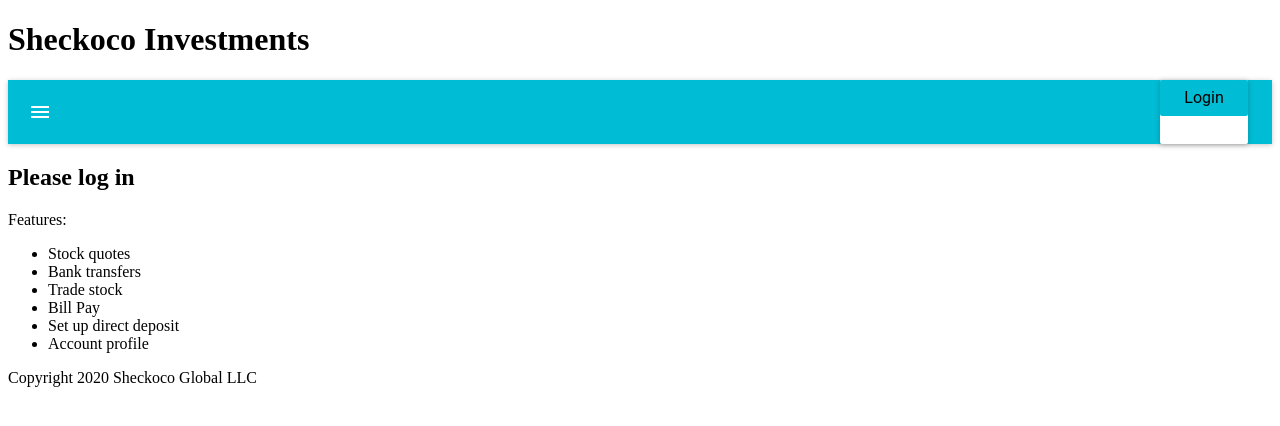
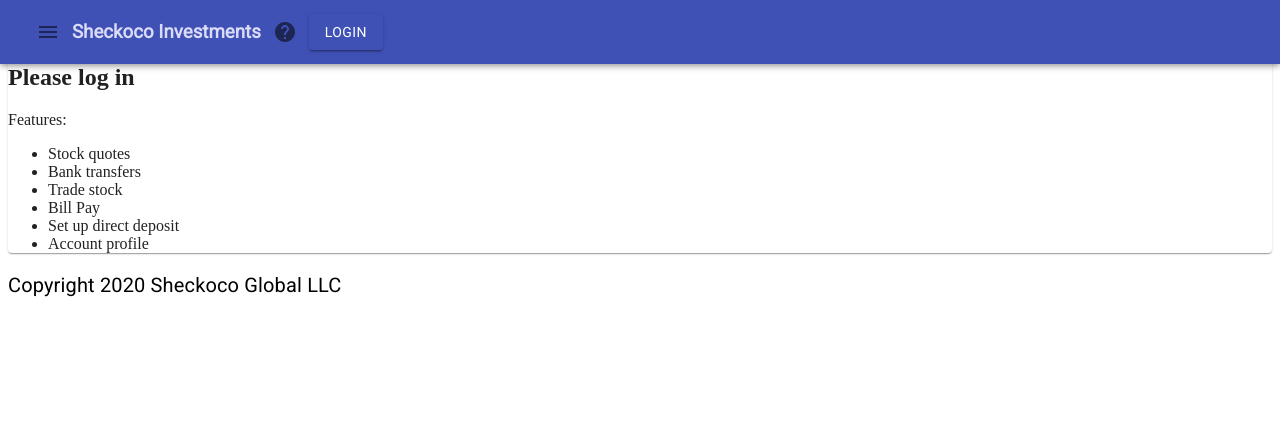
Before and after one commit to mshecket/sheckoco-web-app, a React (Create React App) app: page / in a window 1280 px wide. Shown: the top 426 px of the page. Built offline with nearby package versions, Linux system fonts and the light colour scheme.

Commit message:
Updated to the correct Material UI dependency!
I was loading some kind of weird beta version instead of the current version....yikes! Also improved some other stuff.

```diff
--- a/package.json
+++ b/package.json
@@ -5,7 +5,8 @@
   "keywords": [],
   "main": "src/index.js",
   "dependencies": {
-    "material-ui": "0.20.2",
+    "@material-ui/core": "4.5.1",
+    "@material-ui/icons": "4.5.1",
     "react": "16.8.6",
     "react-dom": "16.8.6",
     "react-scripts": "3.0.1"
--- a/public/index.html
+++ b/public/index.html
@@ -10,7 +10,8 @@
       homescreen on Android. See https://developers.google.com/web/fundamentals/engage-and-retain/web-app-manifest/
     -->
 	<link rel="manifest" href="%PUBLIC_URL%/manifest.json">
-	<link rel="shortcut icon" href="%PUBLIC_URL%/favicon.ico">
+  <link rel="shortcut icon" href="%PUBLIC_URL%/favicon.ico">
+  <link href="https://fonts.googleapis.com/css?family=Roboto&display=swap" rel="stylesheet">
   <!--
       Notice the use of %PUBLIC_URL% in the tags above.
       It will be replaced with the URL of the `public` folder during the build.
--- a/src/components/SheckocoFooter.js
+++ b/src/components/SheckocoFooter.js
@@ -1,9 +1,10 @@
 import React from "react"
+import Typography from "@material-ui/core/Typography"
 
 function SheckocoFooter() {
   return (
     <footer>
-      <p>Copyright 2020 Sheckoco Global LLC</p>
+      <Typography variant='h6'>Copyright 2020 Sheckoco Global LLC</Typography>
     </footer>
   );
 }
--- a/src/components/SheckocoHeader.js
+++ b/src/components/SheckocoHeader.js
@@ -1,22 +1,27 @@
 import React from "react"
 
-import MuiThemeProvider from 'material-ui/styles/MuiThemeProvider'
+import AppBar from "@material-ui/core/AppBar"
+import ToolBar from "@material-ui/core/Toolbar"
+import Button from "@material-ui/core/Button"
+import IconButton from "@material-ui/core/IconButton"
+import MenuIcon from "@material-ui/icons/Menu"
+import HelpIcon from "@material-ui/icons/Help"
 
-import AppBar from "material-ui/AppBar"
-import Toolbar from "material-ui/Toolbar/Toolbar"
-import RaisedButton from "material-ui/RaisedButton"
 
 function SheckocoHeader() {
   return (
   <header>
-      <h1>Sheckoco Investments</h1>
-      <MuiThemeProvider>
-        <AppBar>
+    <AppBar>
+      <ToolBar>
+      <IconButton><MenuIcon /></IconButton>
+      <h3>Sheckoco Investments</h3>
+      <IconButton><HelpIcon /> </IconButton>
+      <Button variant="contained" color="primary">
+        Login
+      </Button>
+      </ToolBar>
 
-           <RaisedButton color="inherit" primary={true}>Login</RaisedButton>
-
-        </AppBar>
-      </MuiThemeProvider>
+    </AppBar>
   </header>
   )
 };
--- a/src/components/SheckocoMainContent.js
+++ b/src/components/SheckocoMainContent.js
@@ -1,9 +1,13 @@
 import React from "react"
+import Paper from "@material-ui/core/Paper"
 
 function SheckocoMainContent()
 {
   return (
     <main>
+      <Paper>
+        <br/>
+        <br/>
         <h2>Please log in</h2>
           <p>Features:</p>
             <ul>
@@ -14,6 +18,7 @@
               <li>Set up direct deposit</li>
               <li>Account profile</li>
             </ul>
+      </Paper>
     </main>
   );
 }
--- a/src/styles.css
+++ b/src/styles.css
@@ -1,5 +1,5 @@
-.App {
-  font-family: sans-serif;
+h3 {
+  font-family: 'Roboto', sans-serif;
   text-align: center;
-  color: #225;
+  color: rgb(219, 219, 248);
 }
```
Lines whose indentation alone changed are shown as unchanged.
